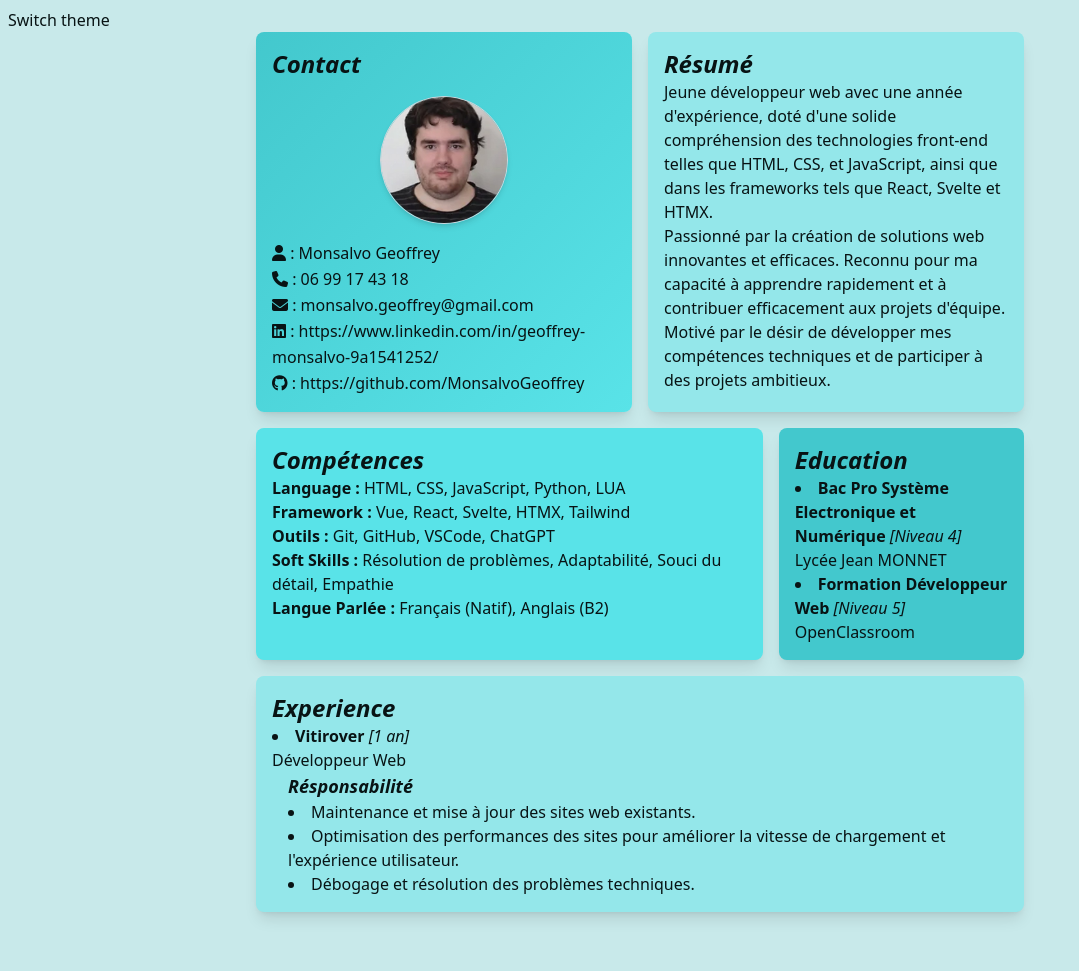
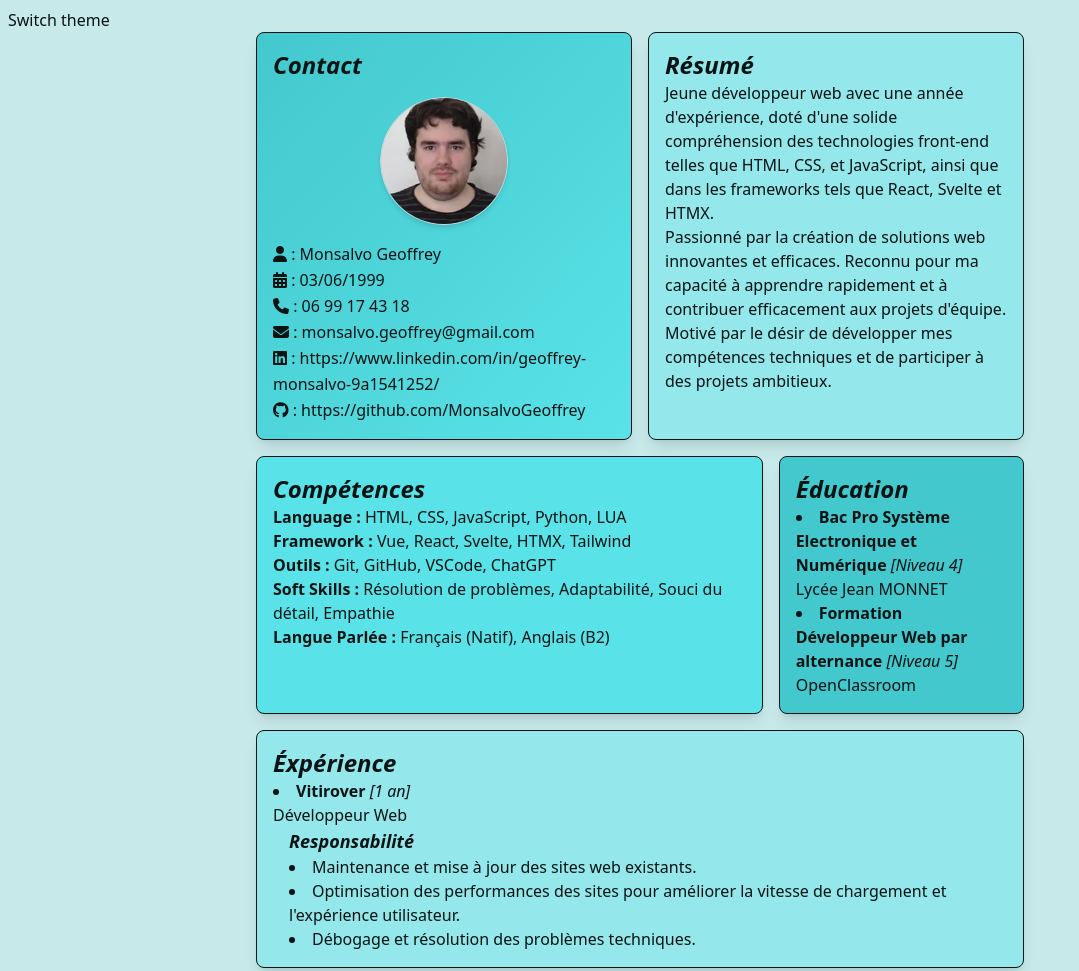
Before and after one commit to MonsalvoGeoffrey/Resume, a website: page index.html in a window 1280 px wide. Shown: the top 971 px of the page, without its empty margins (0-1079 px from the left). Before the commit the page ends 944 px from the top, so only its background shows below. Drawn offline with Linux system fonts and the light colour scheme.

Commit message:
Fixed some nitpicks

```diff
--- a/index.html
+++ b/index.html
@@ -13,16 +13,17 @@
 <body class="bg-background text-text lg:w-[60vw] w-[90vw] mx-auto">
     <p _="on click toggle .dark on <body />" class="fixed top-2 left-2 select-none print:hidden">Switch theme</p>
     <main class="my-8 grid md:grid-cols-6 grid-cols-1 gap-4">
-        <section class="rounded-lg p-4 shadow-lg bg-gradient-to-br from-primary to-accent leading-relaxed md:col-span-3">
+        <section class=" border border-text rounded-lg p-4 shadow-lg bg-gradient-to-br from-primary to-accent leading-relaxed md:col-span-3">
             <h2 class="font-bold text-2xl italic">Contact</h2>
             <img src="image.jpg" class="rounded-full border border-gray-300 shadow-md mx-auto my-4 w-32 h-32" />
             <p><i class="fa-solid fa-user"></i> : Monsalvo Geoffrey</p>
+            <p><i class="fa-solid fa-calendar-days"></i> : 03/06/1999</p>
             <p><i class="fa-solid fa-phone"></i> : 06 99 17 43 18</p>
             <p><i class="fa-solid fa-envelope"></i> : <a href="mailto:monsalvo.geoffrey@gmail.com">monsalvo.geoffrey@gmail.com</a></p>
             <p><i class="fa-brands fa-linkedin"></i> : <a href="https://www.linkedin.com/in/geoffrey-monsalvo-9a1541252/">https://www.linkedin.com/in/geoffrey-monsalvo-9a1541252/</a></p>
             <p><i class="fa-brands fa-github"></i> : <a href="https://github.com/MonsalvoGeoffrey">https://github.com/MonsalvoGeoffrey</a></p>
         </section>
-        <section class="bg-secondary rounded-lg p-4 shadow-lg md:col-span-3">
+        <section class=" border border-text bg-secondary rounded-lg p-4 shadow-lg md:col-span-3">
             <h2 class="font-bold text-2xl italic">Résumé</h2>
             <p>
                 Jeune développeur web avec une année d'expérience, doté d'une solide compréhension des technologies front-end telles que HTML, CSS, et JavaScript, ainsi que dans les frameworks tels que React, Svelte et HTMX.
@@ -30,7 +31,7 @@
                 <br />Motivé par le désir de développer mes compétences techniques et de participer à des projets ambitieux.
             </p>
         </section>
-        <section class="bg-accent rounded-lg p-4 shadow-lg md:col-span-4">
+        <section class=" border border-text bg-accent rounded-lg p-4 shadow-lg md:col-span-4">
             <h2 class="font-bold text-2xl italic">Compétences</h2>
             <ul>
                 <li><span class="font-bold">Language : </span>HTML, CSS, JavaScript, Python, LUA</li>
@@ -41,22 +42,22 @@
                 <li><span class="font-bold">Langue Parlée : </span>Français (Natif), Anglais (B2)</li>
             </ul>
         </section>
-        <section class="bg-primary rounded-lg p-4 shadow-lg md:col-span-2">
-            <h2 class="font-bold text-2xl italic">Education</h2>
+        <section class=" border border-text bg-primary rounded-lg p-4 shadow-lg md:col-span-2">
+            <h2 class="font-bold text-2xl italic">Éducation</h2>
             <ul class="list-disc list-inside">
                 <li><span class="font-bold">Bac Pro Système Electronique et Numérique</span> <span class="italic">[Niveau&nbsp;4]</span>
                     <br /><span class="">Lycée Jean MONNET</span></li>
-                <li><span class="font-bold">Formation Développeur Web</span> <span class="italic">[Niveau&nbsp;5]</span><br /><span
+                <li><span class="font-bold">Formation Développeur Web par alternance</span> <span class="italic">[Niveau&nbsp;5]</span><br /><span
                         class="">OpenClassroom</span></li>
             </ul>
         </section>
-        <section class="bg-secondary rounded-lg p-4 shadow-lg md:col-span-6">
-            <h2 class="font-bold text-2xl italic">Experience</h2>
+        <section class=" border border-text bg-secondary rounded-lg p-4 shadow-lg md:col-span-6">
+            <h2 class="font-bold text-2xl italic">Éxpérience</h2>
             <ul class="list-inside list-disc">
                 <li><span class="font-bold">Vitirover</span> <span class="italic">[1 an]</span><br />
                     <span class="">Développeur Web</span>
                     <div class="ml-4">
-                        <h3 class="font-bold text-lg italic">Résponsabilité</h3>
+                        <h3 class="font-bold text-lg italic">Responsabilité</h3>
                         <ul class="list-inside list-disc">
                             <li>Maintenance et mise à jour des sites web existants.</li>
                             <li>Optimisation des performances des sites pour améliorer la vitesse de chargement et l'expérience utilisateur.</li>
```
Also changed, not shown: style.css.
